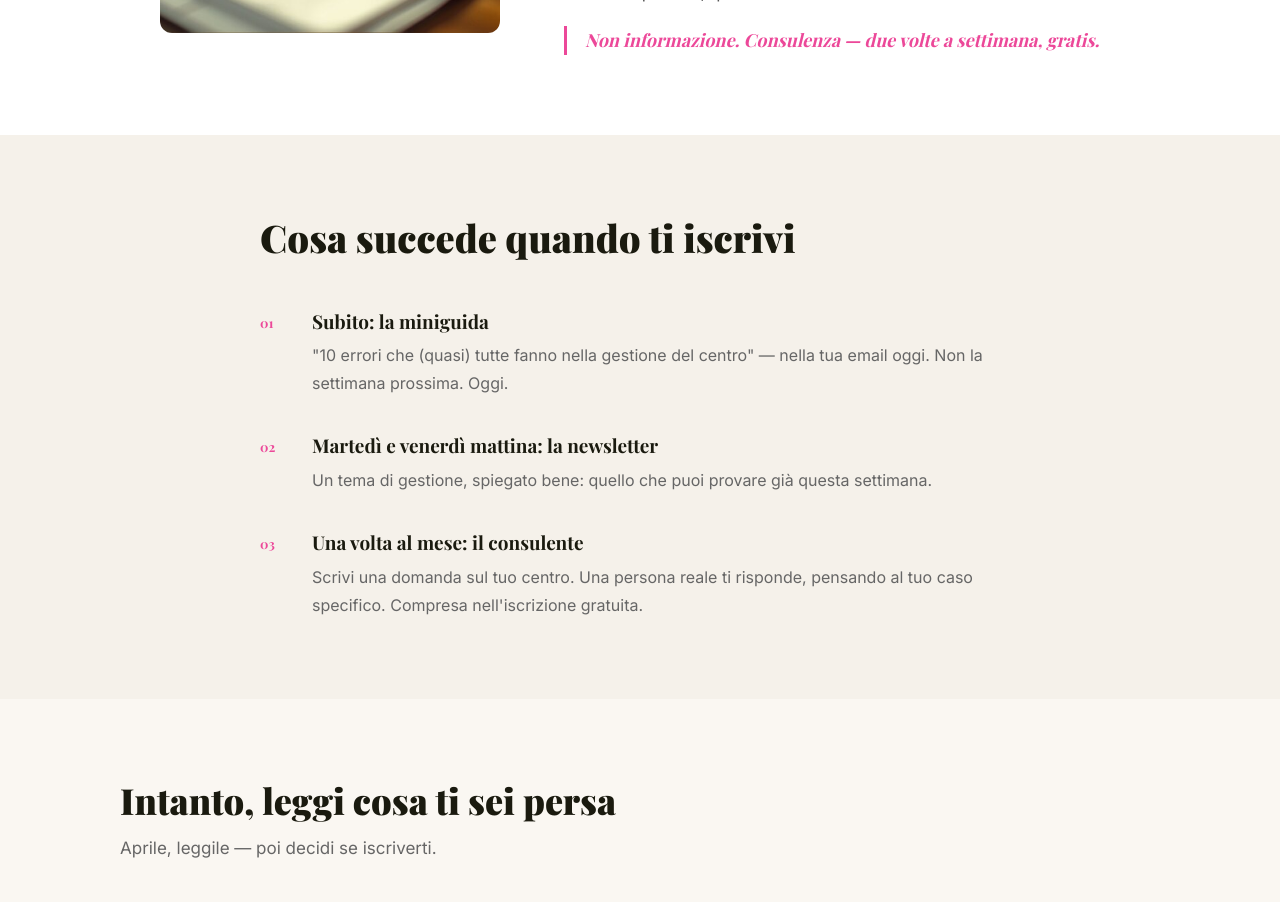
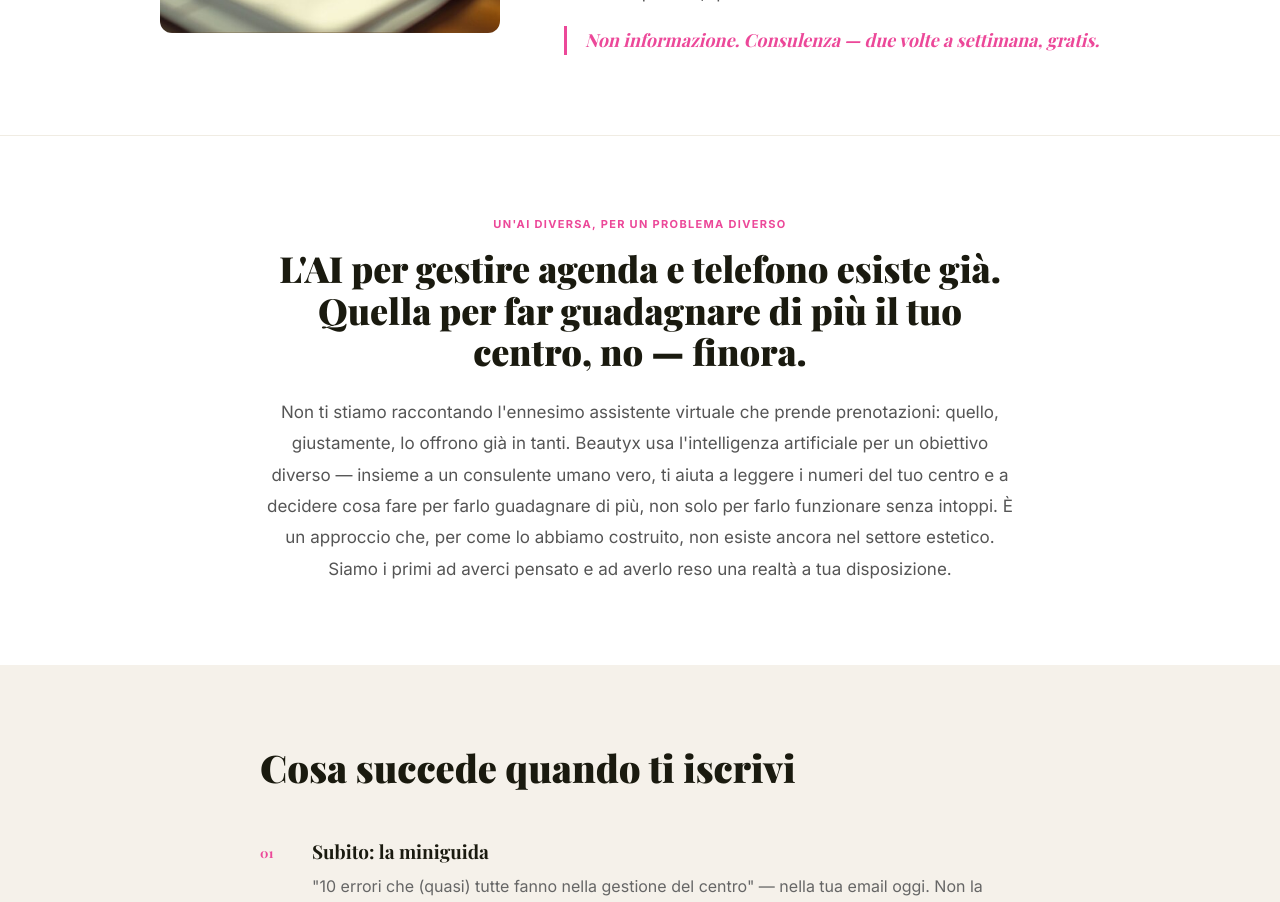
Before and after one commit to Masonsvetage/beautyx-app, a Next.js app: page /newsletter in a window 1280 px wide. Shown: the part 1360-2262 px from the top of the page. Built offline with nearby package versions, Linux system fonts and the light colour scheme; no server answers.

Commit message:
guida: quiz v3, intro, sfondo immagine sticky; newsletter: sezione AI per il valore (Variante C)

```diff
--- a/app/newsletter/page.js
+++ b/app/newsletter/page.js
@@ -214,6 +214,21 @@
                 </p>
               </div>
             </div>
+          </div>
+        </section>
+
+        {/* ── AI PER IL VALORE ── */}
+        <section style={{ background: '#fff', padding: '80px 32px', borderTop: '1px solid #f0ece3' }}>
+          <div style={{ maxWidth: '760px', margin: '0 auto', textAlign: 'center' }}>
+            <p style={{ fontSize: '11px', fontWeight: 700, letterSpacing: '0.12em', textTransform: 'uppercase', color: '#EC4899', marginBottom: '16px' }}>
+              Un&apos;AI diversa, per un problema diverso
+            </p>
+            <h2 style={{ fontFamily: "var(--font-playfair), Georgia, serif", fontSize: 'clamp(24px, 3.5vw, 36px)', fontWeight: 900, color: '#1a1a0f', lineHeight: 1.15, marginBottom: '24px' }}>
+              L&apos;AI per gestire agenda e telefono esiste già. Quella per far guadagnare di più il tuo centro, no — finora.
+            </h2>
+            <p style={{ fontSize: 'clamp(15px, 1.8vw, 17px)', color: '#555', lineHeight: 1.85 }}>
+              Non ti stiamo raccontando l&apos;ennesimo assistente virtuale che prende prenotazioni: quello, giustamente, lo offrono già in tanti. Beautyx usa l&apos;intelligenza artificiale per un obiettivo diverso — insieme a un consulente umano vero, ti aiuta a leggere i numeri del tuo centro e a decidere cosa fare per farlo guadagnare di più, non solo per farlo funzionare senza intoppi. È un approccio che, per come lo abbiamo costruito, non esiste ancora nel settore estetico. Siamo i primi ad averci pensato e ad averlo reso una realtà a tua disposizione.
+            </p>
           </div>
         </section>
 
```
